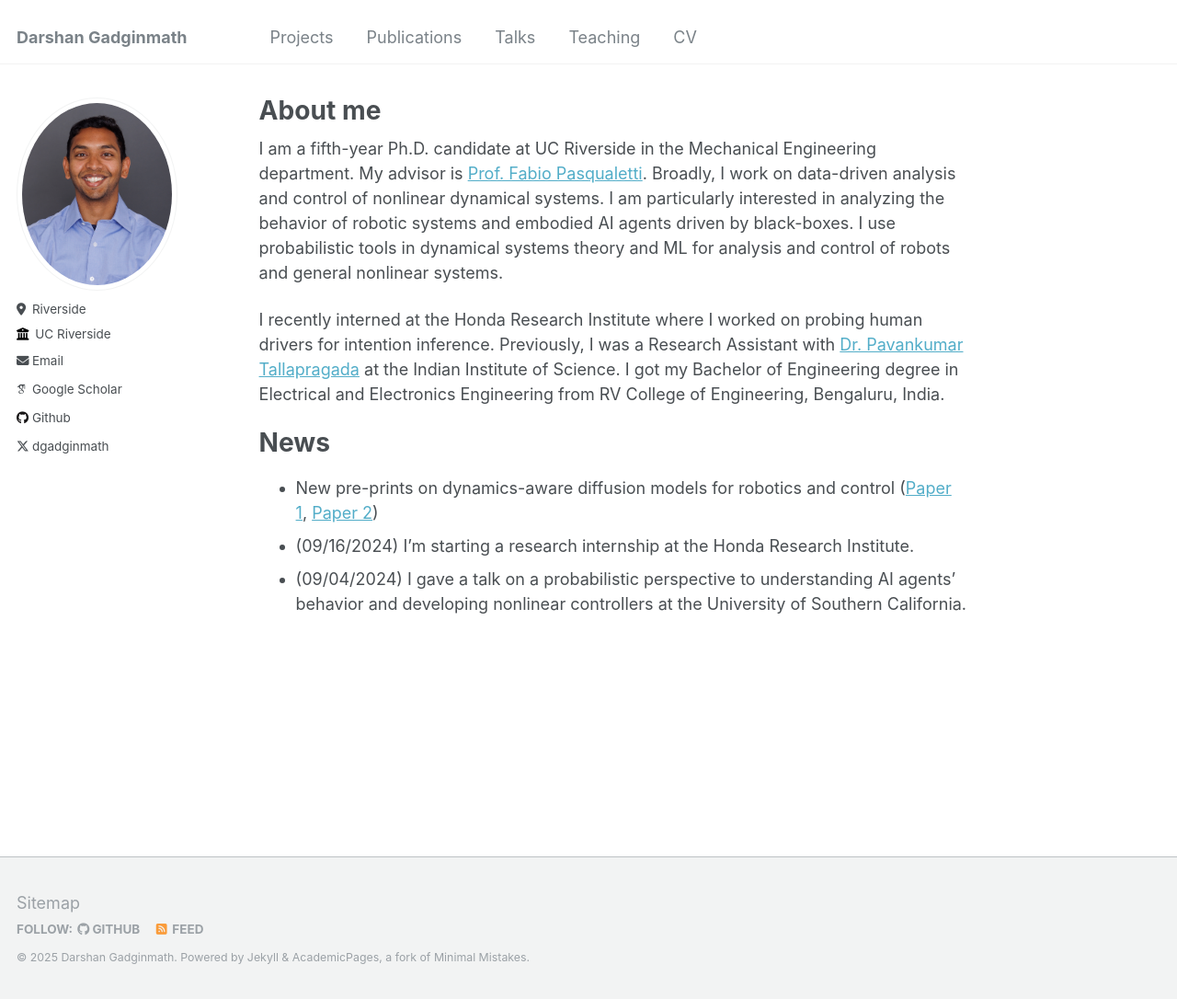
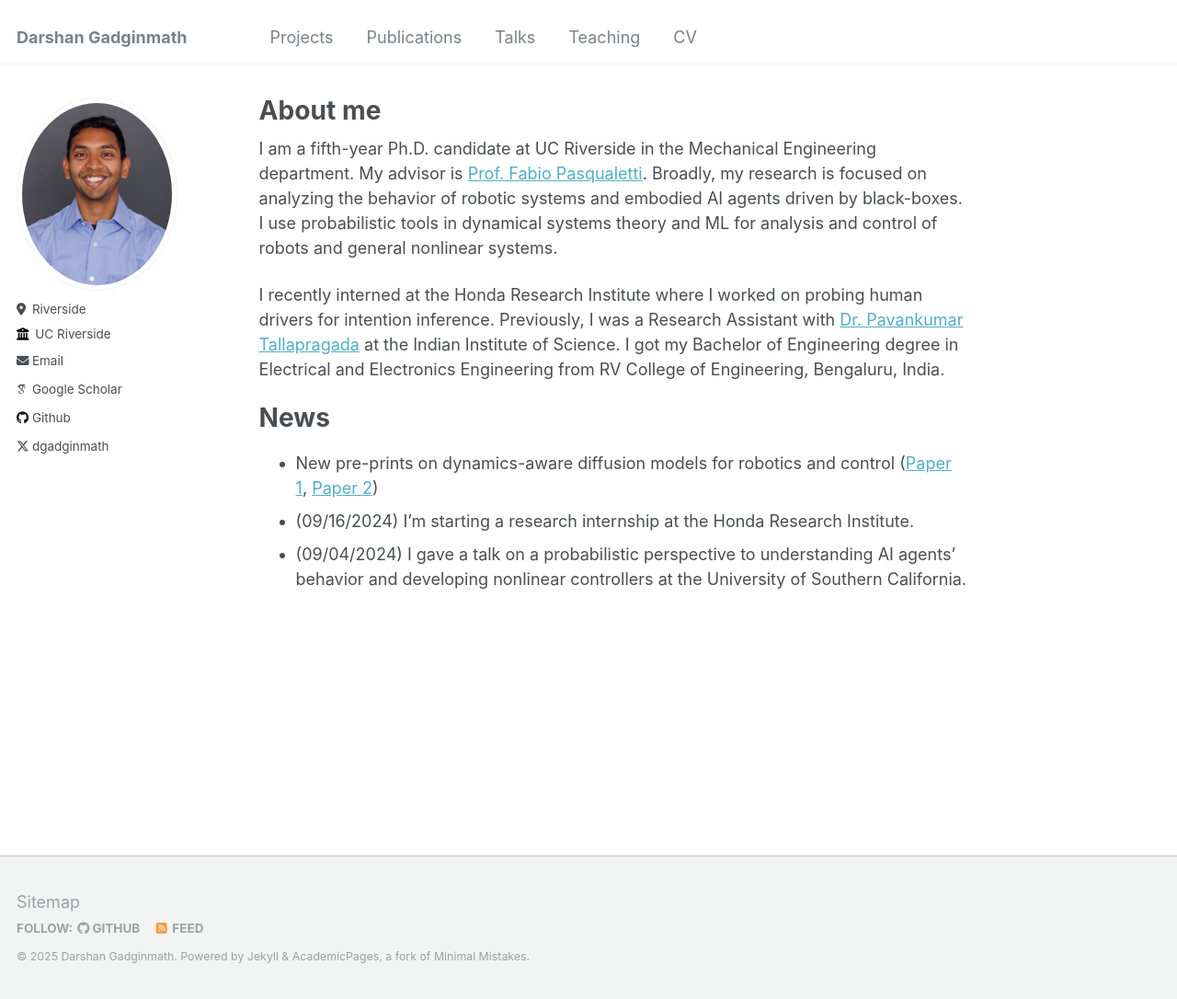
Before and after one commit to darshangm/darshangm.github.io, a Jekyll site: the page built from _pages/about.md, in a window 1280 px wide and 1086 px high. Shown: the whole window at 92% size. Built offline with Jekyll 4.4.1, drawn with Linux system fonts in a browser that asks for light colours; some web fonts are replaced.

Commit message:
Update about.md

```diff
--- a/_pages/about.md
+++ b/_pages/about.md
@@ -17,7 +17,7 @@ redirect_from:
 </script>
 
 
-I am a fifth-year Ph.D. candidate at UC Riverside in the Mechanical Engineering department. My advisor is [Prof. Fabio Pasqualetti](https://www.fabiopas.it/). Broadly, I work on data-driven analysis and control of nonlinear dynamical systems. I am particularly interested in analyzing the behavior of robotic systems and embodied AI agents driven by black-boxes. I use probabilistic tools in dynamical systems theory and ML for analysis and control of robots and general nonlinear systems.
+I am a fifth-year Ph.D. candidate at UC Riverside in the Mechanical Engineering department. My advisor is [Prof. Fabio Pasqualetti](https://www.fabiopas.it/). Broadly, my research is focused on analyzing the behavior of robotic systems and embodied AI agents driven by black-boxes. I use probabilistic tools in dynamical systems theory and ML for analysis and control of robots and general nonlinear systems.
 
 I recently interned at the Honda Research Institute where I worked on probing human drivers for intention inference. Previously, I was a Research Assistant with [Dr. Pavankumar Tallapragada](https://ee.iisc.ac.in/~pavant/) at the Indian Institute of Science. I got my Bachelor of Engineering degree in Electrical and Electronics Engineering from RV College of Engineering, Bengaluru, India.
 
```
